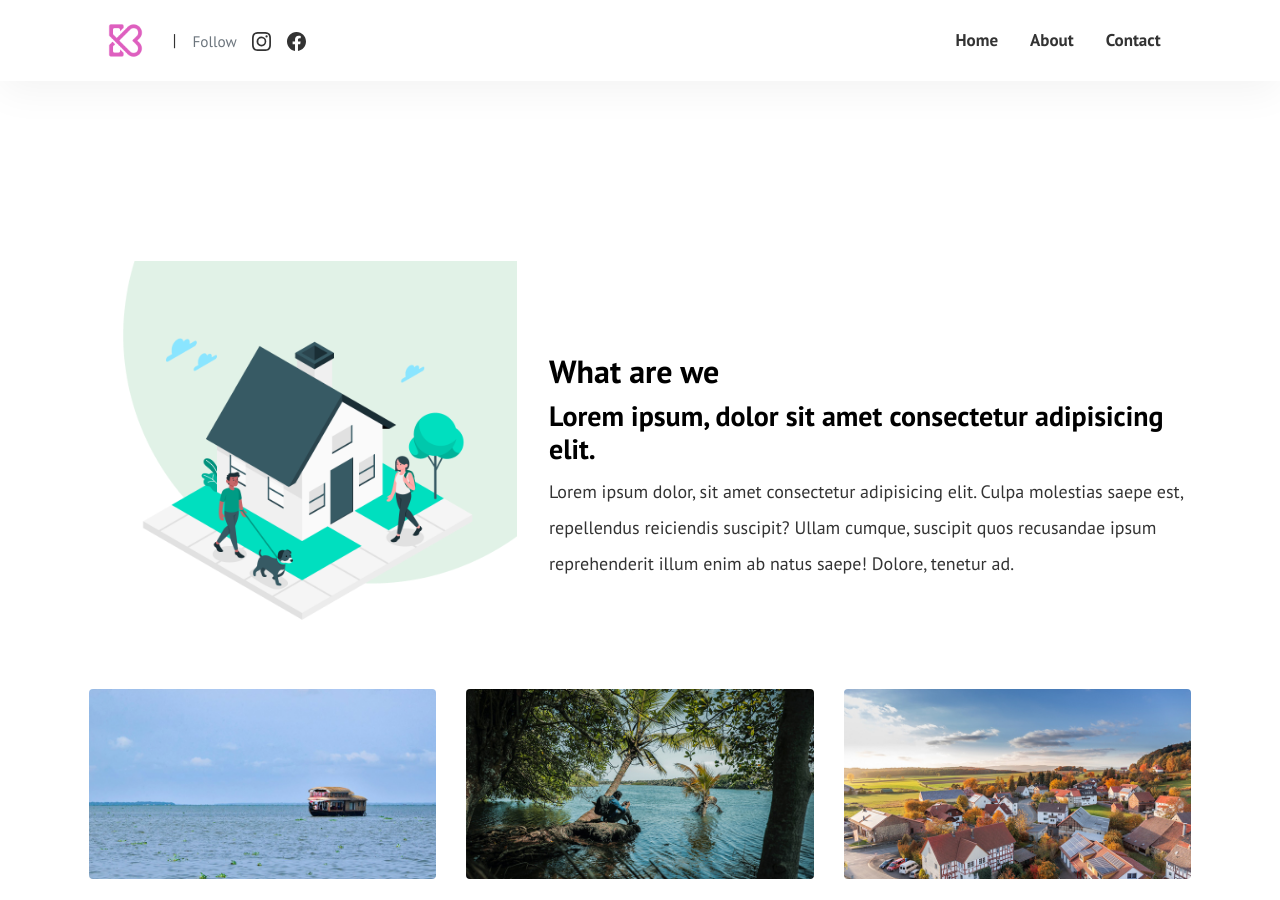
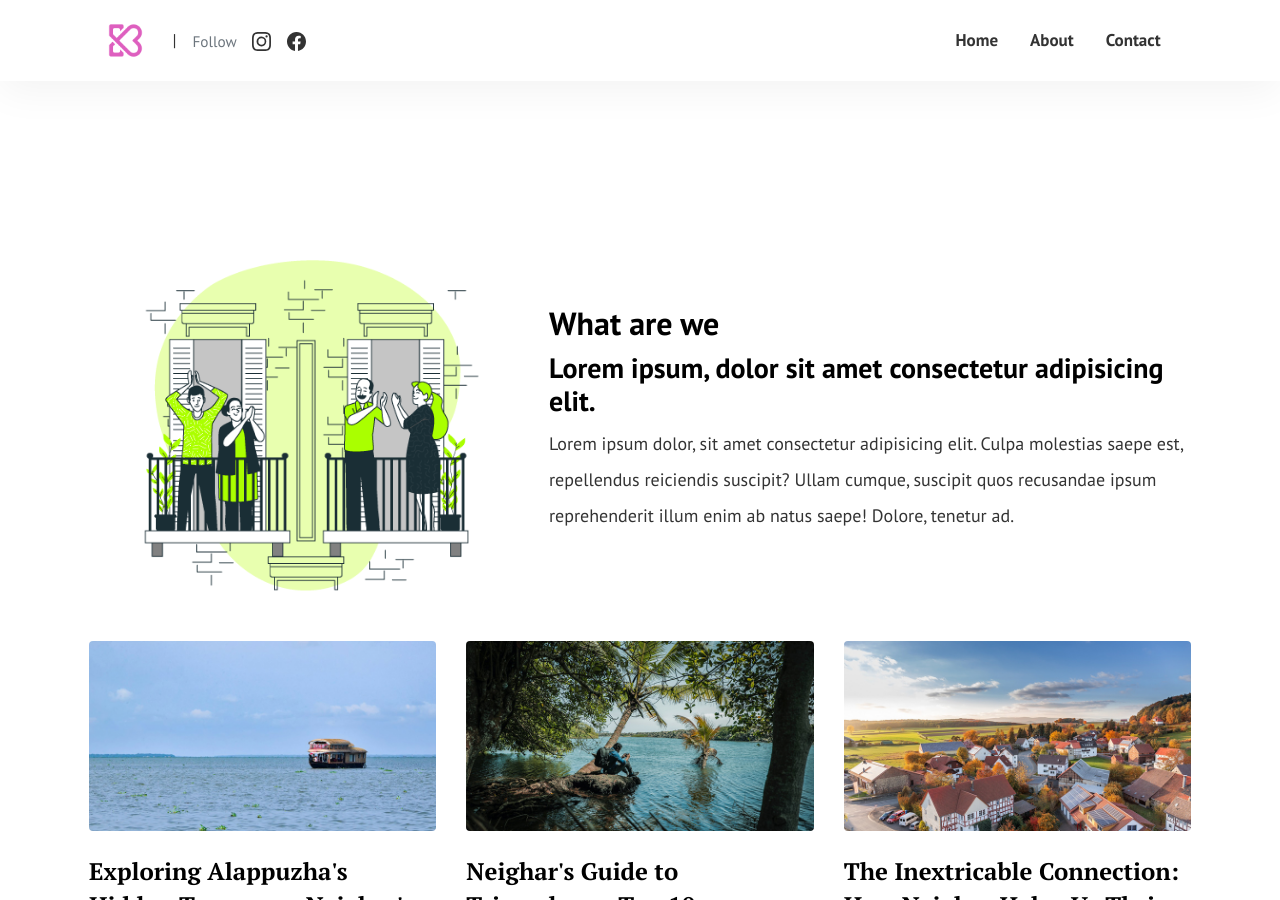
Before and after one commit to thomas0sae/neighar.com.github.io, a Jekyll site: the page built from index.html, in a window 1280 px wide and 900 px high, scrolled down 623 px. Built offline with Jekyll 4.4.1, drawn with Linux system fonts in a browser that asks for light colours; the list of posts is cut into pages by our own code.

Commit message:
changed margin sizes

```diff
--- a/assets/css/theme.scss
+++ b/assets/css/theme.scss
@@ -753,7 +753,7 @@
   column-gap: 2rem;
   align-items: center;
   line-height: 2;
-  margin-top: 3rem!important;
+  // margin-top: 3rem!important;
 }
 .about-us-section>.left{
   width: 40%;
--- a/index.html
+++ b/index.html
@@ -49,7 +49,7 @@
 
 <div class="about-us-section">
   <div class="left">
-      <img src="/assets//images/hero.png" alt="">
+      <img src="{{site.baseurl}}/assets/images/neighar.png" alt="">
   </div>
   <div class="right">
       <h2>What are we </h2>
```
